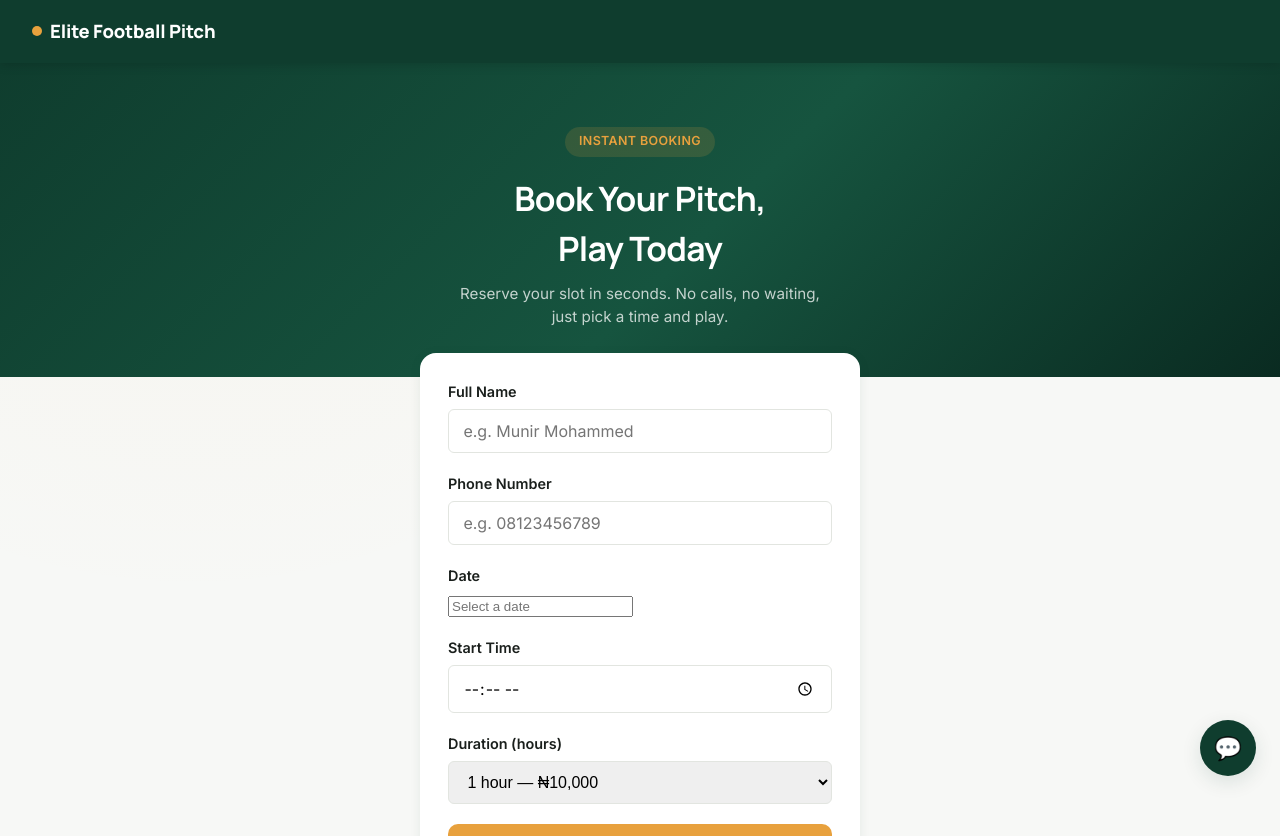
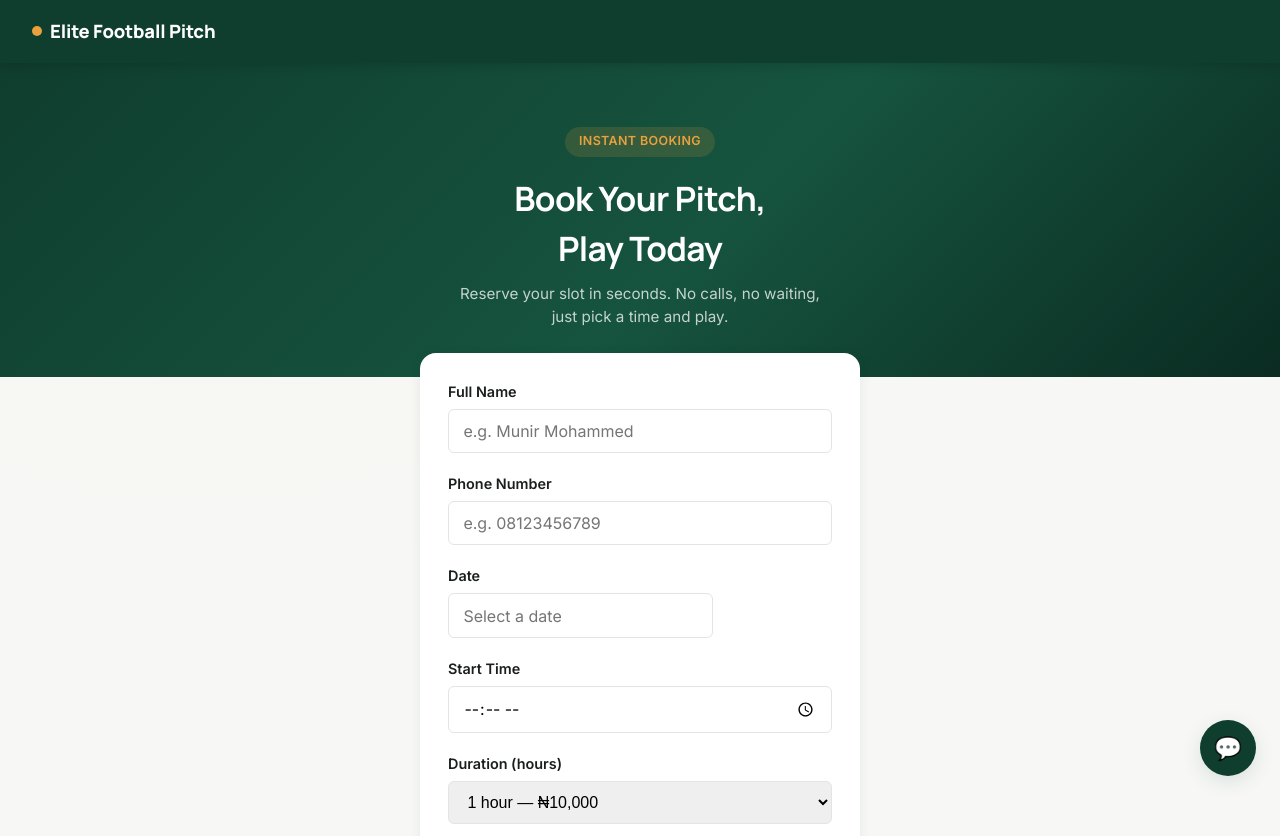
Before and after one commit to munir-moh/football-booking-frontend, a React (Vite) app in the folder football-booking-frontend/: page / in a window 1280 px wide. Shown: the top 836 px of the page. Built offline with nearby package versions, Linux system fonts and the light colour scheme.

Commit message:
Enhance styling for input components and add custom datepicker styles

```diff
--- a/football-booking-frontend/src/components/chat/ChatWidget.jsx
+++ b/football-booking-frontend/src/components/chat/ChatWidget.jsx
@@ -125,7 +125,7 @@ export default function ChatWidget() {
                 borderRadius: "var(--radius-sm)",
                 padding: "0.5rem 0.7rem",
                 fontFamily: "var(--font-body)",
-                fontSize: "0.9rem",
+                fontSize: "16px",
                 outline: "none",
               }}
             />
--- a/football-booking-frontend/src/components/ui/Input.jsx
+++ b/football-booking-frontend/src/components/ui/Input.jsx
@@ -18,12 +18,15 @@ export default function Input({ label, error, ...inputProps }) {
         {...inputProps}
         style={{
           width: "100%",
+          boxSizing: "border-box",
           padding: "0.7rem 0.9rem",
           borderRadius: "var(--radius-sm)",
           border: `1.5px solid ${error ? "var(--color-error)" : "var(--color-border)"}`,
           fontSize: "16px",
           fontFamily: "var(--font-body)",
           outline: "none",
+          appearance: "none",
+          WebkitAppearance: "none",
         }}
       />
       {error && (
--- a/football-booking-frontend/src/styles/theme.css
+++ b/football-booking-frontend/src/styles/theme.css
@@ -77,6 +77,26 @@ body {
   to { transform: rotate(360deg); }
 }
 
+.custom-datepicker-input {
+  width: 100%;
+  padding: 0.7rem 0.9rem;
+  border-radius: var(--radius-sm);
+  border: 1.5px solid var(--color-border);
+  font-size: 16px;
+  font-family: var(--font-body);
+  outline: none;
+  box-sizing: border-box;
+}
+
+.react-datepicker__day--disabled {
+  color: #ccc !important;
+  cursor: not-allowed !important;
+}
+
+input[type="time"]::-webkit-datetime-edit,
+input[type="date"]::-webkit-datetime-edit {
+  padding: 0;
+}
 /* Responsive table: collapses into stacked cards below 640px */
 @media (max-width: 640px) {
   .responsive-table thead {
```
